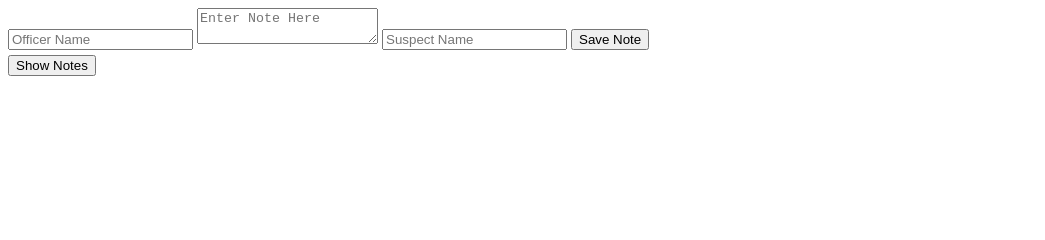
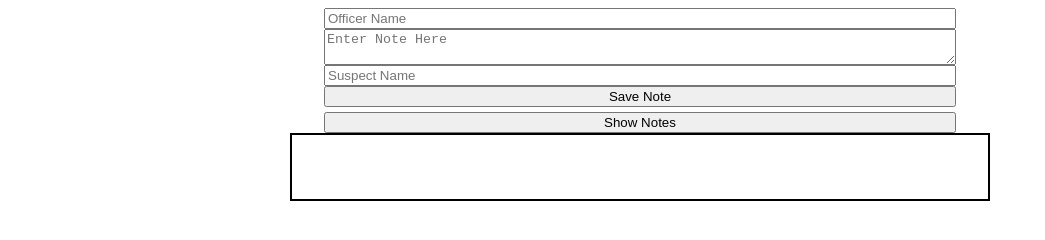
Before and after one commit to jicarter/glassdale, a plain HTML site: page index.html in a window 1280 px wide. Shown: the whole page, without its empty margins (0-1045 px from the left). Drawn offline with Linux system fonts and the light colour scheme; no server answers.

Commit message:
css styling

```diff
--- a/styles/main.css
+++ b/styles/main.css
@@ -22,3 +22,32 @@ main {
     padding: 2em;
 
 }
+
+#crimeSelect {
+    margin-bottom: 10px;
+}
+.noteFormContainer {
+    width: 50%;
+    margin-left: 25%;
+    display: grid;
+}
+
+.noteList {
+    flex: 0 0 33%;
+    border: solid black 2px;
+    margin: auto;
+    padding: 2em;
+    max-width: 50%;
+}
+
+.note {
+    border: solid black 2px;
+    margin: auto;
+    padding: 2em;
+    max-width: 50%;
+}
+
+#showNotes {
+    width: 50%;
+    margin-left: 25%;
+}
```
